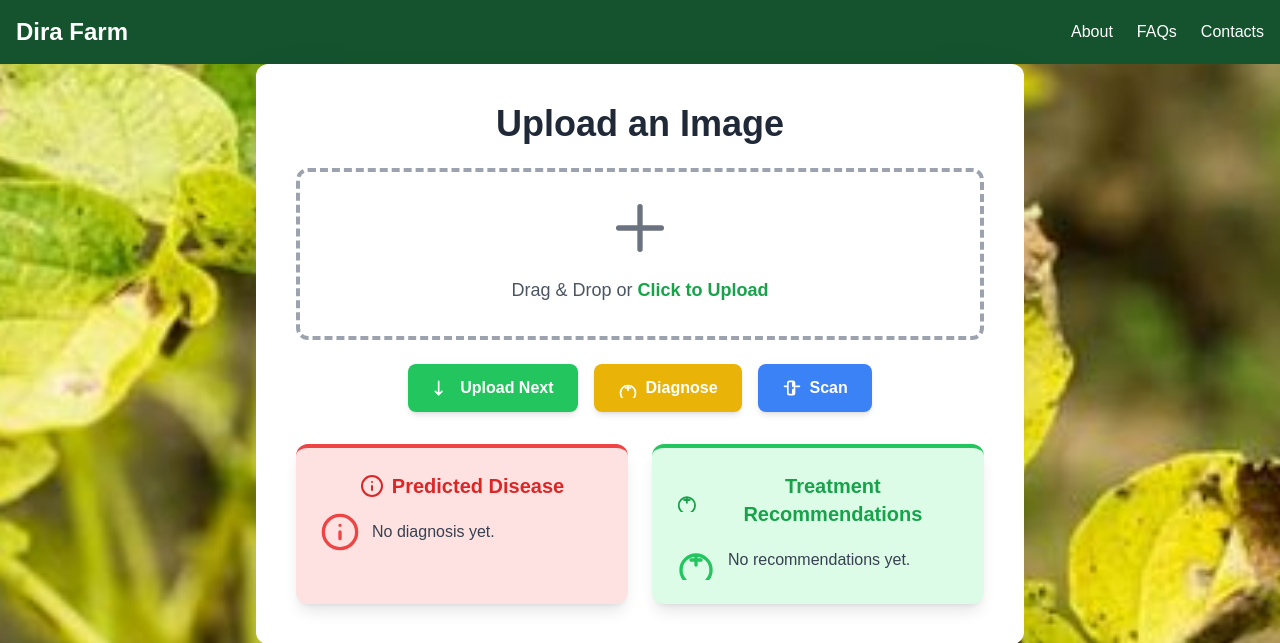
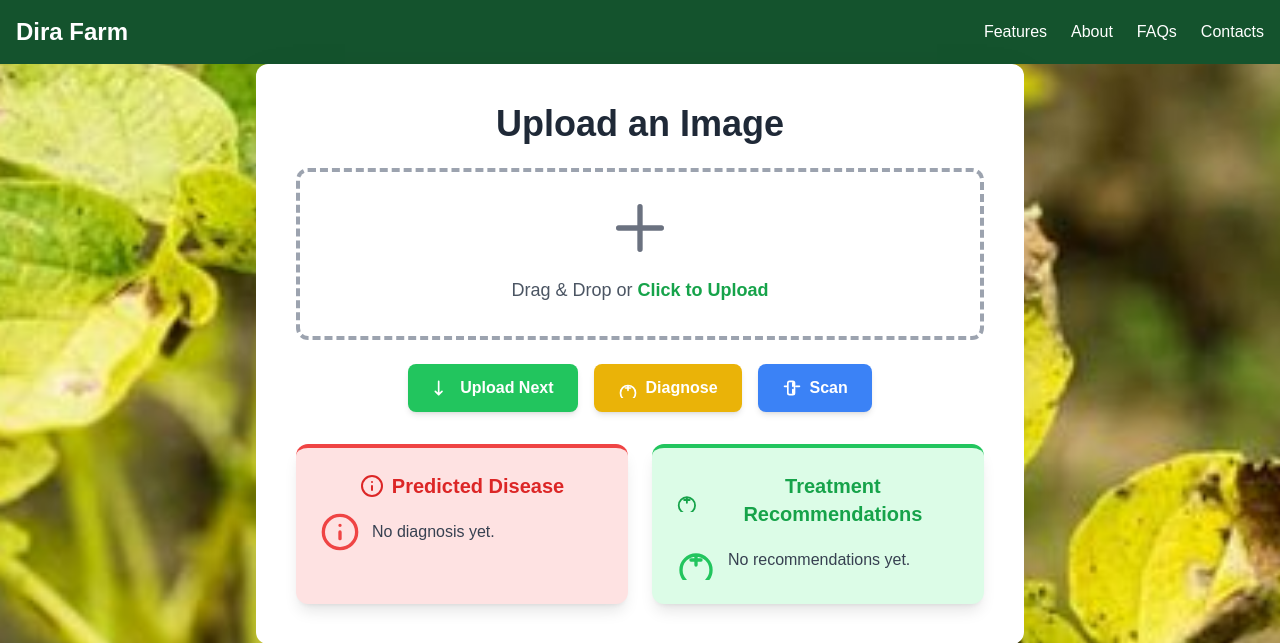
Before and after one commit to Daltone123/400, a Django app: page /upload/ in a window 1280 px wide. Shown: the top 643 px of the page. Run offline with Django 5.2, Linux system fonts and the light colour scheme; parts of the project's set-up code (start-up, migrations or seed data) failed here and were passed over; some libraries are stand-ins or nearby versions.

Commit message:
navigation

```diff
--- a/core/templates/upload.html
+++ b/core/templates/upload.html
@@ -10,16 +10,18 @@
 <body class="bg-cover bg-center bg-no-repeat" style="background-image: url('/static/images/potatoe.jpg'); font-family: 'Arial', sans-serif;">
     <nav class="bg-green-900 p-4 text-white">
         <div class="container mx-auto flex justify-between items-center">
-            <h1 class="text-2xl font-bold">Dira Farm</h1>
+          <h1 class="text-2xl font-bold">
+            <a href="{% url 'home' %}" class="hover:text-gray-300">Dira Farm</a>
+        </h1>
             <button id="menu-toggle" class="md:hidden text-white focus:outline-none">
                 &#9776;
             </button>
             <ul id="nav-menu" class="hidden md:flex space-x-6">
-                <li><a href="#about" class="hover:text-gray-300"></a></li>
-                <li><a href="#about" class="hover:text-gray-300">About</a></li>
-                <li><a href="#faq" class="hover:text-gray-300">FAQs</a></li>
-                <li><a href="#contact" class="hover:text-gray-300">Contacts</a></li>
-            </ul>
+              <li><a href="{% url 'home' %}#features" class="hover:text-gray-300">Features</a></li>
+              <li><a href="{% url 'home' %}#about" class="hover:text-gray-300">About</a></li>
+              <li><a href="{% url 'home' %}#faqs" class="hover:text-gray-300">FAQs</a></li>
+              <li><a href="{% url 'home' %}#contact" class="hover:text-gray-300">Contacts</a></li>
+          </ul>
         </div>
     </nav>
     <section class="flex flex-col items-center justify-center">
```
